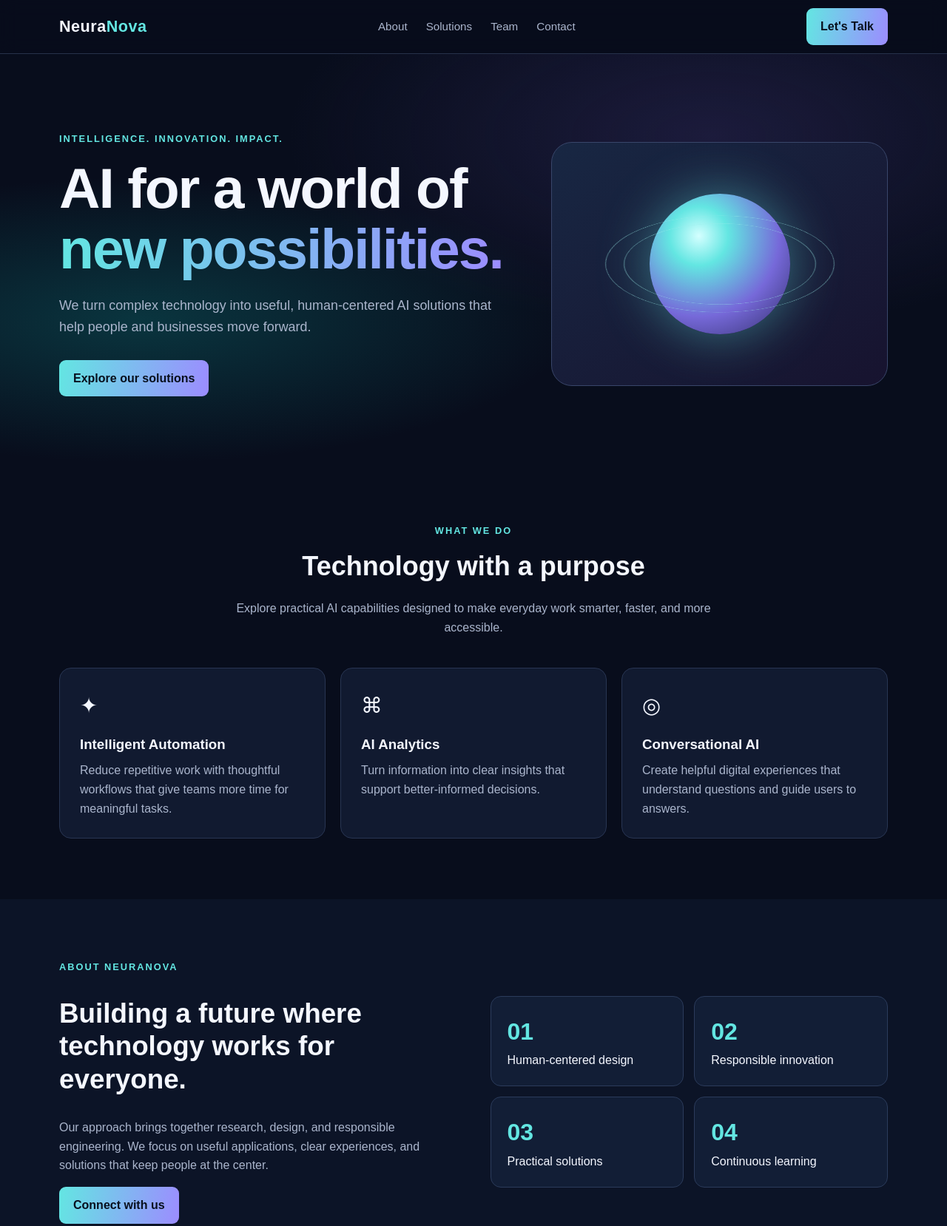
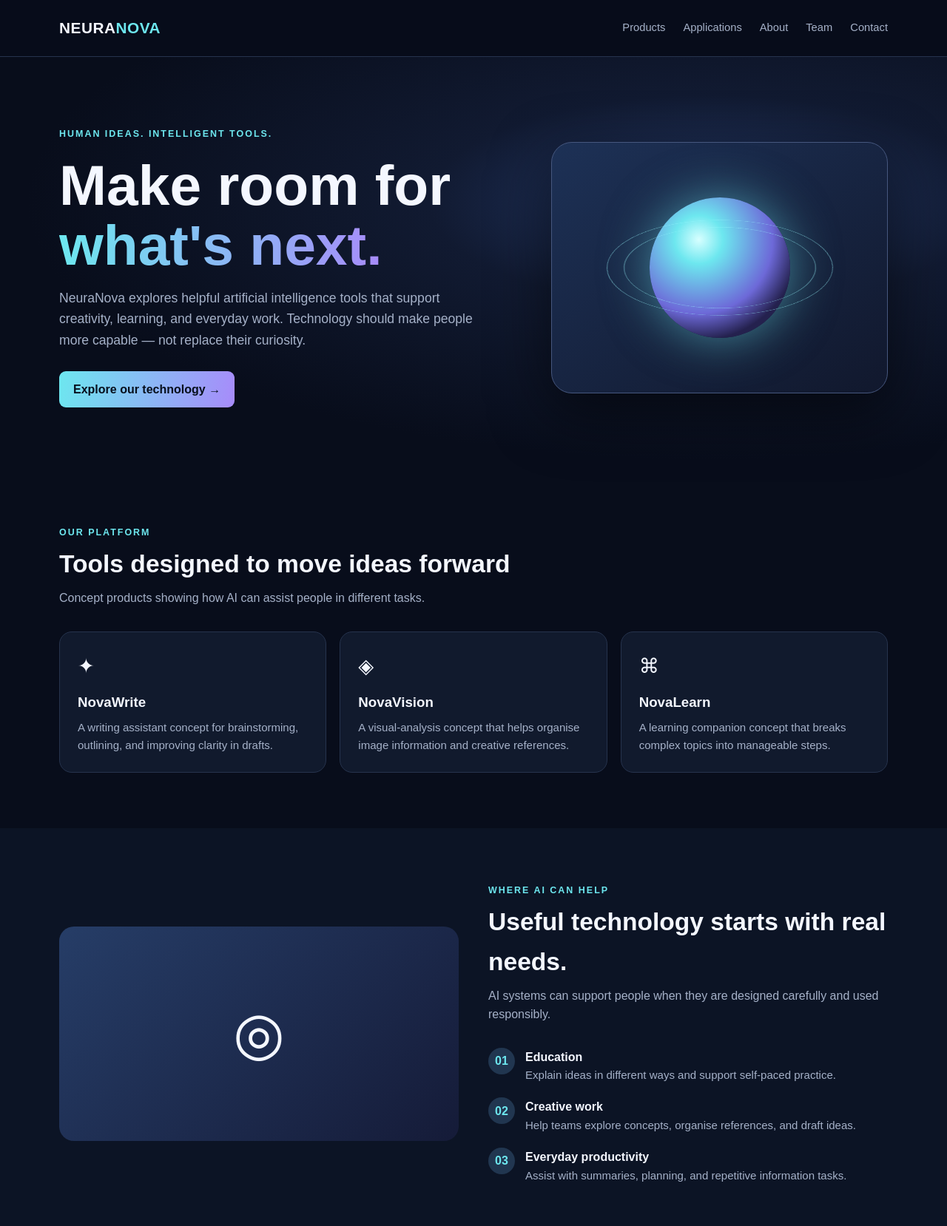
Before and after one commit to pbhuvaneshdivya-collab/ai-technology-website, a plain HTML site: page index.html in a window 1280 px wide. Shown: the top 1658 px of the page at 74% size. Drawn offline with Linux system fonts and the light colour scheme.

Commit message:
Update AI technology website from project ZIP

```diff
--- a/index.html
+++ b/index.html
@@ -1,47 +1,44 @@
 <!DOCTYPE html>
 <html lang="en">
 <head>
-  <meta charset="UTF-8">
-  <meta name="viewport" content="width=device-width, initial-scale=1.0">
-  <meta name="description" content="NeuraNova builds practical AI solutions for a smarter future.">
-  <title>NeuraNova | AI for What's Next</title>
-  <style>
-    :root{--bg:#080d1c;--panel:#111a30;--text:#f4f7ff;--muted:#aab5cc;--cyan:#63e6e2;--violet:#9c8cff}
-    *{box-sizing:border-box}html{scroll-behavior:smooth}body{margin:0;font-family:Arial,Helvetica,sans-serif;background:var(--bg);color:var(--text);line-height:1.6}
-    a{color:inherit;text-decoration:none}.wrap{width:min(1120px,90%);margin:auto}
-    header{position:sticky;top:0;background:rgba(8,13,28,.92);backdrop-filter:blur(12px);border-bottom:1px solid #26314a;z-index:5}
-    nav{min-height:72px;display:flex;align-items:center;justify-content:space-between;gap:20px}.logo{font-size:1.35rem;font-weight:800;letter-spacing:.5px}.logo span{color:var(--cyan)}
-    .links{display:flex;gap:25px;color:var(--muted);font-size:.95rem}.links a:hover{color:var(--cyan)}
-    .btn{display:inline-block;padding:12px 19px;border-radius:9px;background:linear-gradient(100deg,var(--cyan),var(--violet));color:#08101e;font-weight:700}
-    .hero{padding:105px 0 90px;background:radial-gradient(ellipse at 75% 20%,#39306b66,transparent 42%),radial-gradient(ellipse at 15% 65%,#0d858555,transparent 38%)}
-    .hero-grid{display:grid;grid-template-columns:1.15fr .85fr;gap:50px;align-items:center}.eyebrow{color:var(--cyan);font-weight:700;letter-spacing:2px;text-transform:uppercase;font-size:.8rem}
-    h1{font-size:clamp(2.8rem,6vw,5rem);line-height:1.06;margin:16px 0 22px;letter-spacing:-2px}h1 span{background:linear-gradient(90deg,var(--cyan),var(--violet));-webkit-background-clip:text;color:transparent}
-    .lead{color:var(--muted);font-size:1.12rem;max-width:600px;margin-bottom:30px}.hero-art{min-height:330px;border:1px solid #39466a;border-radius:28px;background:linear-gradient(145deg,#182743,#17132f);display:grid;place-items:center;position:relative;overflow:hidden}
-    .orb{width:190px;height:190px;border-radius:50%;background:radial-gradient(circle at 35% 30%,#d4ffff,#63e6e2 22%,#7669d9 60%,#302c68);box-shadow:0 0 70px #63e6e277;position:relative}
-    .orb:before,.orb:after{content:"";position:absolute;border:1px solid #9cefea88;border-radius:50%;inset:-35px;transform:rotateX(65deg) rotate(-25deg)}.orb:after{inset:-60px;transform:rotateX(65deg) rotate(35deg)}
-    section{padding:82px 0}.section-head{text-align:center;max-width:650px;margin:0 auto 42px}.section-head h2{font-size:2.25rem;margin:8px 0}.section-head p,.muted{color:var(--muted)}
-    .cards{display:grid;grid-template-columns:repeat(3,1fr);gap:20px}.card{padding:27px;border:1px solid #283552;background:var(--panel);border-radius:16px}.icon{font-size:1.8rem}.card h3{margin:14px 0 8px}.card p{color:var(--muted);margin:0}
-    .about{background:#0c1427}.about-grid{display:grid;grid-template-columns:1fr 1fr;gap:45px;align-items:center}.about h2{font-size:2.3rem;line-height:1.2}.stat-grid{display:grid;grid-template-columns:repeat(2,1fr);gap:14px}.stat{padding:22px;background:#121e36;border-radius:14px;border:1px solid #2b3b5b}.stat strong{display:block;font-size:2rem;color:var(--cyan)}
-    .team .card{text-align:center}.avatar{width:76px;height:76px;border-radius:50%;margin:0 auto 12px;display:grid;place-items:center;background:linear-gradient(135deg,var(--cyan),var(--violet));color:#091020;font-size:1.5rem;font-weight:800}
-    .contact{background:linear-gradient(120deg,#152744,#201b43);text-align:center;border-radius:22px;padding:55px 25px}.contact p{color:var(--muted)}
-    footer{padding:25px 0;border-top:1px solid #26314a;color:var(--muted);text-align:center;font-size:.9rem}
-    @media(max-width:760px){.hero-grid,.about-grid{grid-template-columns:1fr}.hero{padding:75px 0}.hero-art{min-height:260px}.cards{grid-template-columns:1fr}.links{gap:12px;font-size:.82rem}.nav-cta{display:none}section{padding:65px 0}}
-    @media(max-width:430px){.links{gap:9px}.logo{font-size:1.1rem}h1{letter-spacing:-1px}}
-  </style>
-</head>
+<meta charset="UTF-8"><meta name="viewport" content="width=device-width, initial-scale=1.0">
+<title>NeuraNova | Ideas, Amplified</title>
+<style>
+:root{--bg:#080d1b;--panel:#111a2d;--text:#f4f7ff;--muted:#a5b1c8;--cyan:#6de7ef;--violet:#a78bfa;--line:#26334d}
+*{box-sizing:border-box;margin:0;padding:0}html{scroll-behavior:smooth}body{font-family:Arial,Helvetica,sans-serif;background:var(--bg);color:var(--text);line-height:1.6}a{color:inherit;text-decoration:none}.wrap{width:min(1120px,90%);margin:auto}
+header{position:sticky;top:0;z-index:5;background:#080d1beF;border-bottom:1px solid var(--line);backdrop-filter:blur(12px)}nav{height:76px;display:flex;align-items:center;justify-content:space-between}.brand{font-size:1.3rem;font-weight:900;letter-spacing:.5px}.brand span{color:var(--cyan)}.navlinks{display:flex;gap:24px;color:var(--muted);font-size:.92rem}.navlinks a:hover{color:var(--cyan)}
+.btn{display:inline-block;padding:12px 19px;border-radius:9px;background:linear-gradient(100deg,var(--cyan),var(--violet));color:#07101e;font-weight:800}
+.hero{padding:95px 0 85px;background:radial-gradient(ellipse at 75% 35%,#253b6b 0%,#111a31 28%,var(--bg) 68%)}.hero-grid{display:grid;grid-template-columns:1.15fr .85fr;gap:50px;align-items:center}.eyebrow{color:var(--cyan);letter-spacing:2px;text-transform:uppercase;font-size:.78rem;font-weight:800}.hero h1{font-size:clamp(2.7rem,6vw,5rem);line-height:1.05;margin:18px 0}.hero h1 span{background:linear-gradient(90deg,var(--cyan),var(--violet));color:transparent;background-clip:text}.hero p{color:var(--muted);font-size:1.1rem;max-width:570px;margin-bottom:28px}
+.visual{height:340px;border:1px solid #46577e;border-radius:28px;background:linear-gradient(145deg,#1d3156,#11182d);display:grid;place-items:center;position:relative;overflow:hidden;box-shadow:0 25px 80px #0008}.orb{width:190px;height:190px;border-radius:50%;background:radial-gradient(circle at 35% 30%,#d7ffff,#6de7ef 18%,#6d69d8 55%,#24214e 75%);box-shadow:0 0 65px #6de7ef88;position:relative}.orb:before,.orb:after{content:"";position:absolute;border:1px solid #9afaff88;border-radius:50%;inset:-35px;transform:rotateX(65deg) rotateZ(25deg)}.orb:after{inset:-58px;transform:rotateX(65deg) rotateZ(-35deg)}
+section{padding:75px 0}.heading{margin-bottom:32px}.heading h2{font-size:2.1rem;margin-top:5px}.heading p{color:var(--muted);margin-top:6px}.grid{display:grid;grid-template-columns:repeat(3,1fr);gap:18px}.panel{background:var(--panel);border:1px solid var(--line);border-radius:17px;padding:24px}.icon{font-size:1.7rem}.panel h3{margin:13px 0 7px}.panel p{color:var(--muted);font-size:.94rem}
+.feature{background:#0c1425}.feature-grid{display:grid;grid-template-columns:1fr 1fr;gap:40px;align-items:center}.feature-art{min-height:290px;border-radius:20px;background:linear-gradient(135deg,#263d67,#151b38);display:grid;place-items:center;font-size:5rem}.steps{display:grid;gap:18px}.step{display:flex;gap:14px}.number{flex:0 0 36px;height:36px;border-radius:50%;display:grid;place-items:center;background:#213650;color:var(--cyan);font-weight:800}.step p{color:var(--muted);font-size:.94rem}
+.stats{display:grid;grid-template-columns:repeat(3,1fr);gap:15px}.stat{border:1px solid var(--line);border-radius:15px;text-align:center;padding:24px}.stat strong{display:block;font-size:2rem;color:var(--cyan)}.stat span{color:var(--muted);font-size:.9rem}
+.team{display:grid;grid-template-columns:repeat(3,1fr);gap:18px}.person{text-align:center}.person img{width:100px;height:100px;border-radius:50%;object-fit:cover;border:2px solid var(--cyan)}.person h3{margin-top:12px}.person p{color:var(--muted);font-size:.9rem}
+.contact{background:linear-gradient(110deg,#152847,#201d43);border:1px solid #35466d;border-radius:22px;padding:40px;text-align:center}.contact p{color:var(--muted);margin:8px 0 22px}.contact a{margin:5px}
+footer{border-top:1px solid var(--line);padding:25px 0;text-align:center;color:#8491aa;font-size:.9rem}
+@media(max-width:800px){.hero-grid,.feature-grid{grid-template-columns:1fr}.visual{height:270px}.grid,.team{grid-template-columns:1fr 1fr}}
+@media(max-width:540px){nav{height:auto;padding:15px 0;align-items:flex-start;gap:12px;flex-direction:column}.navlinks{gap:13px;flex-wrap:wrap;font-size:.83rem}.grid,.team,.stats{grid-template-columns:1fr}.hero{padding:65px 0}.contact{padding:28px 18px}section{padding:55px 0}}
+</style></head>
 <body>
-<header><div class="wrap"><nav><a class="logo" href="#home">Neura<span>Nova</span></a><div class="links"><a href="#about">About</a><a href="#solutions">Solutions</a><a href="#team">Team</a><a href="#contact">Contact</a></div><a class="btn nav-cta" href="#contact">Let's Talk</a></nav></div></header>
+<header><nav class="wrap"><a class="brand" href="#">NEURA<span>NOVA</span></a><div class="navlinks"><a href="#products">Products</a><a href="#applications">Applications</a><a href="#about">About</a><a href="#team">Team</a><a href="#contact">Contact</a></div></nav></header>
 <main>
-  <section class="hero" id="home"><div class="wrap hero-grid"><div><div class="eyebrow">Intelligence. Innovation. Impact.</div><h1>AI for a world of <span>new possibilities.</span></h1><p class="lead">We turn complex technology into useful, human-centered AI solutions that help people and businesses move forward.</p><a class="btn" href="#solutions">Explore our solutions</a></div><div class="hero-art" aria-label="Abstract glowing AI-inspired sphere"><div class="orb"></div></div></div></section>
-  <section id="solutions"><div class="wrap"><div class="section-head"><div class="eyebrow">What we do</div><h2>Technology with a purpose</h2><p>Explore practical AI capabilities designed to make everyday work smarter, faster, and more accessible.</p></div><div class="cards">
-    <article class="card"><div class="icon">✦</div><h3>Intelligent Automation</h3><p>Reduce repetitive work with thoughtful workflows that give teams more time for meaningful tasks.</p></article>
-    <article class="card"><div class="icon">⌘</div><h3>AI Analytics</h3><p>Turn information into clear insights that support better-informed decisions.</p></article>
-    <article class="card"><div class="icon">◎</div><h3>Conversational AI</h3><p>Create helpful digital experiences that understand questions and guide users to answers.</p></article>
-  </div></div></section>
-  <section class="about" id="about"><div class="wrap about-grid"><div><div class="eyebrow">About NeuraNova</div><h2>Building a future where technology works for everyone.</h2><p class="muted">Our approach brings together research, design, and responsible engineering. We focus on useful applications, clear experiences, and solutions that keep people at the center.</p><a class="btn" href="#contact">Connect with us</a></div><div class="stat-grid"><div class="stat"><strong>01</strong>Human-centered design</div><div class="stat"><strong>02</strong>Responsible innovation</div><div class="stat"><strong>03</strong>Practical solutions</div><div class="stat"><strong>04</strong>Continuous learning</div></div></div></section>
-  <section id="team" class="team"><div class="wrap"><div class="section-head"><div class="eyebrow">Our people</div><h2>A team curious about tomorrow</h2><p>Different skills, one shared goal: making technology more useful.</p></div><div class="cards"><article class="card"><div class="avatar">AR</div><h3>Alex Rivera</h3><p>AI Research</p></article><article class="card"><div class="avatar">JM</div><h3>Jordan Miller</h3><p>Product Design</p></article><article class="card"><div class="avatar">SK</div><h3>Sam Kim</h3><p>Engineering</p></article></div></div></section>
-  <section id="contact"><div class="wrap"><div class="contact"><div class="eyebrow">Start a conversation</div><h2>Have an idea worth exploring?</h2><p>Let's talk about how thoughtful AI can help bring it to life.</p><a class="btn" href="mailto:hello@neuranova.example">hello@neuranova.example</a></div></div></section>
-</main>
-<footer><div class="wrap">© 2026 NeuraNova. A student HTML &amp; CSS project.</div></footer>
-</body>
-</html>
+<section class="hero"><div class="wrap hero-grid"><div><div class="eyebrow">Human ideas. Intelligent tools.</div><h1>Make room for <span>what's next.</span></h1><p>NeuraNova explores helpful artificial intelligence tools that support creativity, learning, and everyday work. Technology should make people more capable — not replace their curiosity.</p><a class="btn" href="#products">Explore our technology →</a></div><div class="visual" role="img" aria-label="Abstract glowing AI-inspired orb"><div class="orb"></div></div></div></section>
+<section id="products"><div class="wrap"><div class="heading"><div class="eyebrow">Our platform</div><h2>Tools designed to move ideas forward</h2><p>Concept products showing how AI can assist people in different tasks.</p></div><div class="grid">
+<article class="panel"><div class="icon">✦</div><h3>NovaWrite</h3><p>A writing assistant concept for brainstorming, outlining, and improving clarity in drafts.</p></article>
+<article class="panel"><div class="icon">◈</div><h3>NovaVision</h3><p>A visual-analysis concept that helps organise image information and creative references.</p></article>
+<article class="panel"><div class="icon">⌘</div><h3>NovaLearn</h3><p>A learning companion concept that breaks complex topics into manageable steps.</p></article>
+</div></div></section>
+<section class="feature" id="applications"><div class="wrap feature-grid"><div class="feature-art" aria-label="Abstract connected technology graphic">◎</div><div><div class="heading"><div class="eyebrow">Where AI can help</div><h2>Useful technology starts with real needs.</h2><p>AI systems can support people when they are designed carefully and used responsibly.</p></div><div class="steps">
+<div class="step"><span class="number">01</span><div><b>Education</b><p>Explain ideas in different ways and support self-paced practice.</p></div></div>
+<div class="step"><span class="number">02</span><div><b>Creative work</b><p>Help teams explore concepts, organise references, and draft ideas.</p></div></div>
+<div class="step"><span class="number">03</span><div><b>Everyday productivity</b><p>Assist with summaries, planning, and repetitive information tasks.</p></div></div>
+</div></div></div></section>
+<section id="about"><div class="wrap"><div class="heading"><div class="eyebrow">Our approach</div><h2>Innovation with people at the centre</h2><p>We believe responsible AI should be useful, understandable, and designed with human judgement.</p></div><div class="stats"><div class="stat"><strong>01</strong><span>Human-centred design</span></div><div class="stat"><strong>02</strong><span>Responsible development</span></div><div class="stat"><strong>03</strong><span>Continuous learning</span></div></div></div></section>
+<section id="team"><div class="wrap"><div class="heading"><div class="eyebrow">The people behind the ideas</div><h2>Meet our concept team</h2></div><div class="team">
+<div class="person"><img src="https://images.unsplash.com/photo-1500648767791-00dcc994a43e?auto=format&fit=crop&w=250&q=80" alt="Portrait of Alex"><h3>Alex Carter</h3><p>Product Lead</p></div>
+<div class="person"><img src="https://images.unsplash.com/photo-1580489944761-15a19d654956?auto=format&fit=crop&w=250&q=80" alt="Portrait of Maya"><h3>Maya Chen</h3><p>Design Researcher</p></div>
+<div class="person"><img src="https://images.unsplash.com/photo-1506794778202-cad84cf45f1d?auto=format&fit=crop&w=250&q=80" alt="Portrait of Jordan"><h3>Jordan Lee</h3><p>Technology Lead</p></div>
+</div></div></section>
+<section id="contact"><div class="wrap"><div class="contact"><div class="eyebrow">Start a conversation</div><h2>Have a thoughtful idea to explore?</h2><p>Contact our concept team to learn more about the NeuraNova project.</p><a class="btn" href="mailto:hello@neuranova.example">hello@neuranova.example</a></div></div></section>
+</main><footer>© 2026 NeuraNova • AI Technology Website concept</footer>
+</body></html>
```
